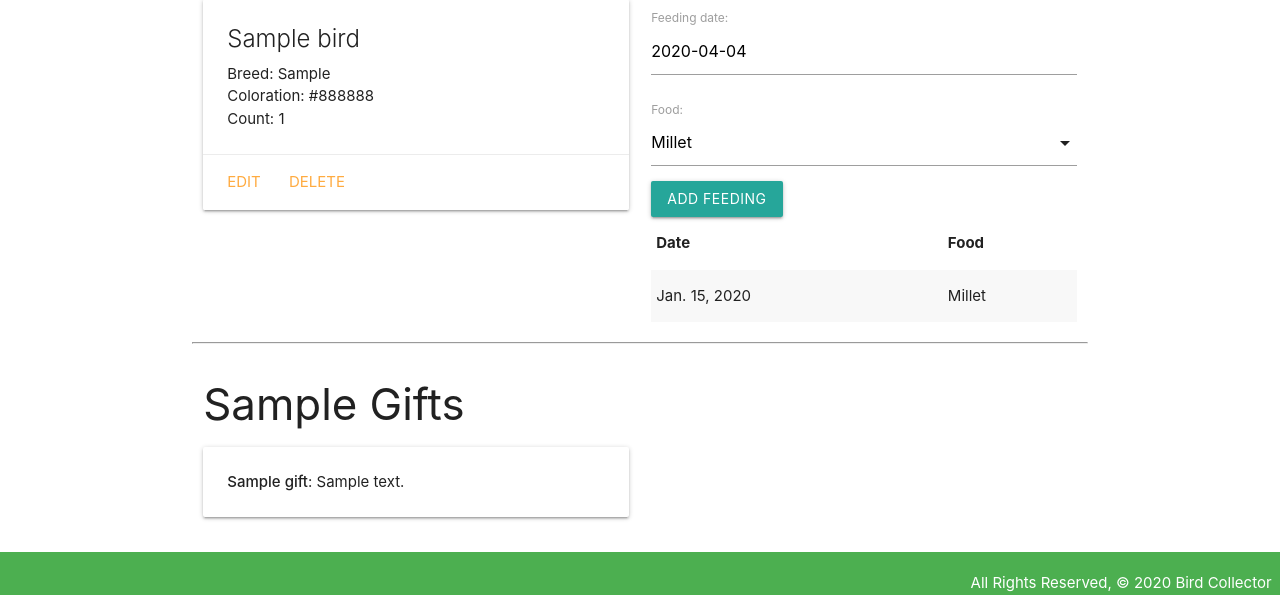
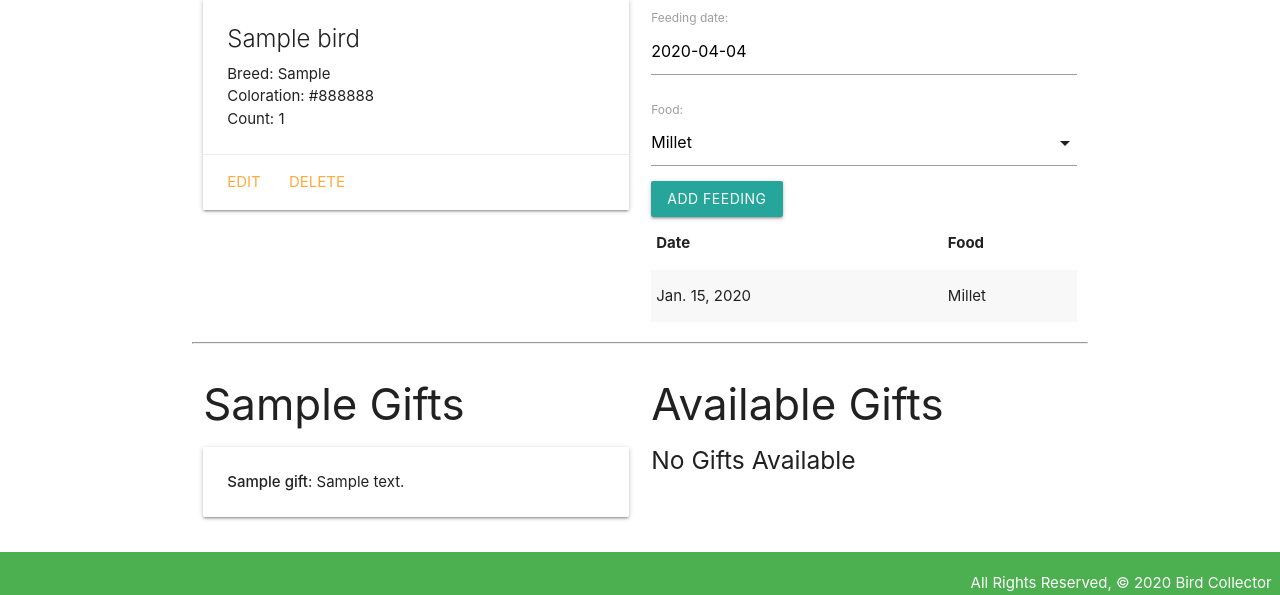
Before and after one commit to thomasdahlberg/birdcollector, a Django app: page /birds/1/ in a window 1280 px wide. Shown: the part 209-804 px from the top of the page. Run offline with Django 3.2, Linux system fonts and the light colour scheme; tables that the repository leaves empty hold one stand-in row (values such as "Sample post").

Commit message:
implements assoc_gift functionality

```diff
--- a/main_app/templates/birds/detail.html
+++ b/main_app/templates/birds/detail.html
@@ -53,6 +53,26 @@
       <h5>No Gifts :(</h5>
       {% endif %}
   </div>
+  <div class="col s6">
+    <h3>Available Gifts</h3>
+    {% if gifts.count %}
+      {% for gift in gifts %}
+      <div class="card">
+        <div class="card-content">
+          <span class="card-title"><strong>{{gift.name}}</strong>: {{gift.description}}</span>
+        </div>
+        <div class="card-action">
+          <form action="{% url 'assoc_gift' bird.id gift.id %}" method="post">
+            {% csrf_token %}
+            <button type="submit" class="btn">Add</button>
+          </form>
+        </div>
+      </div>
+      {% endfor %}
+    {% else %}
+      <h5>No Gifts Available</h5>
+    {% endif %}
+  </div>
 </div>
 <script>
     let dateEl = document.getElementById('id_date');
--- a/main_app/urls.py
+++ b/main_app/urls.py
@@ -10,4 +10,5 @@ urlpatterns = [
     path('birds/<int:pk>/update/', views.BirdUpdate.as_view(), name='bird_update'),
     path('birds/<int:pk>/delete/', views.BirdDelete.as_view(), name='bird_delete'),
     path('birds/<int:bird_id>/add_feeding/', views.add_feeding, name='add_feeding'),
+    path('birds/<int:bird_id>/assoc_gift/<int:gift_id>/', views.assoc_gift, name='assoc_gift'),
 ]
--- a/main_app/views.py
+++ b/main_app/views.py
@@ -1,6 +1,6 @@
 from django.shortcuts import render, redirect
 from django.views.generic.edit import CreateView, UpdateView, DeleteView
-from .models import Bird
+from .models import Bird, Gift
 from .forms import FeedingForm
 
 
@@ -17,10 +17,12 @@ def birds_index(request):
 
 def bird_detail(request, bird_id):
     bird = Bird.objects.get(id=bird_id)
+    unassigned_gifts = Gift.objects.exclude(id__in = bird.gifts.all().values_list('id'))
     feeding_form = FeedingForm()
     return render(request, 'birds/detail.html', {
         'bird': bird,
-        'feeding_form': feeding_form
+        'feeding_form': feeding_form,
+        'gifts': unassigned_gifts
     })
 
 def add_feeding(request, bird_id):
@@ -29,6 +31,10 @@ def add_feeding(request, bird_id):
         new_feeding = form.save(commit=False)
         new_feeding.bird_id = bird_id
         new_feeding.save()
+    return redirect('detail', bird_id=bird_id)
+
+def assoc_gift(request, bird_id, gift_id):
+    Bird.objects.get(id=bird_id).gifts.add(gift_id)
     return redirect('detail', bird_id=bird_id)
 
 class BirdCreate(CreateView):
```
